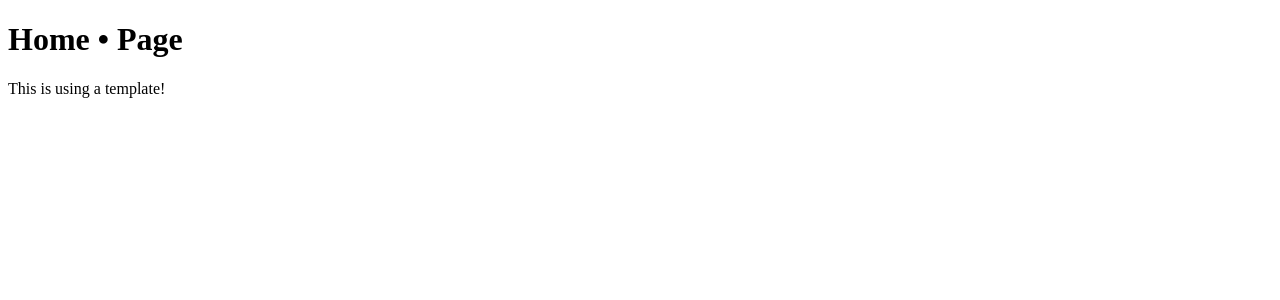
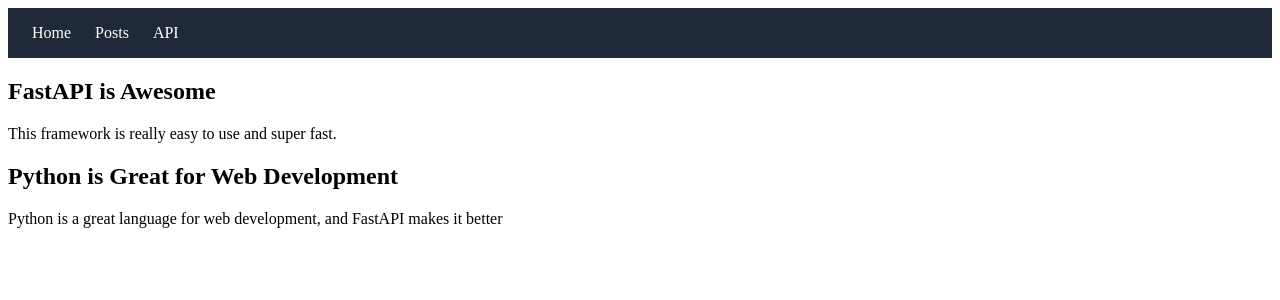
Before and after one commit to luck-shay/Fasting, a FastAPI app: page / in a window 1280 px wide. Shown: the top 300 px of the page. Run offline with FastAPI, Linux system fonts and the light colour scheme.

Commit message:
Add FastAPI static file serving and update templates
- Implement static file serving for CSS styles.
- Create layout template for consistent page structure.
- Refactor home page to use new template and render posts dynamically.

```diff
--- a/main.py
+++ b/main.py
@@ -1,8 +1,10 @@
 from fastapi import FastAPI, Request
+from fastapi.staticfiles import StaticFiles
 from fastapi.templating import Jinja2Templates
 
 app = FastAPI()
 templates = Jinja2Templates(directory="templates")
+app.mount("/static", StaticFiles(directory="static"), name="static")
 
 
 posts: list[dict] = [
@@ -21,11 +23,17 @@ posts: list[dict] = [
         "date_posted": "April 21, 2025",
     },
 ]
-@app.get("/posts", include_in_schema=False)
-@app.get("/", include_in_schema=False)
-def main(request: Request):
-    return templates.TemplateResponse(request, "home.html")
+def render_posts(request: Request):
+    return templates.TemplateResponse(
+        request,
+        "home.html",
+        {"posts": posts, "title": "Home"})
 
-@app.get("/api/posts")
+@app.get("/", name="home", include_in_schema=False)
+@app.get("/posts", name="posts", include_in_schema=False)
+def posts_page(request: Request):
+    return render_posts(request)
+
+@app.get("/api/posts", name="api_posts")
 def get_posts():
     return posts
--- /dev/null
+++ b/static/css/style.css
@@ -0,0 +1,17 @@
+nav {
+    align-items: center;
+    background: #1f2937;
+    display: flex;
+    gap: 1.5rem;
+    padding: 1rem 1.5rem;
+}
+
+nav a {
+    color: #ffffff;
+    text-decoration: none;
+}
+
+nav a:hover,
+nav a:focus-visible {
+    text-decoration: underline;
+}
--- a/templates/home.html
+++ b/templates/home.html
@@ -1,12 +1,10 @@
-<!DOCTYPE html>
-<html lang="en">
-<head>
-    <meta charset="UTF-8">
-    <meta name="viewport" content="width=device-width, initial-scale=1.0">
-    <title>FastAPI Blog</title>
-</head>
-<body>
-    <h1>Home • Page</h1>
-    <p>This is using a template!</p>
-</body>
-</html>
+{% extends "layout.html" %}
+
+{% block content %}
+    {% for post in posts %}
+        <div>
+            <h2>{{ post.title }}</h2>
+            <p>{{ post.content }}</p>
+        </div>
+    {% endfor %}
+{% endblock content %}
--- /dev/null
+++ b/templates/layout.html
@@ -0,0 +1,26 @@
+<!DOCTYPE html>
+<html lang="en">
+<head>
+    <meta charset="UTF-8">
+    <meta name="viewport" content="width=device-width, initial-scale=1.0">
+    <title>
+        {% if title %}
+            FastAPI Blog - {{ title }}
+        {% else %}
+            My Blog
+        {% endif %}
+
+    </title>
+    <link rel="stylesheet" href="{{ url_for('static', path='css/style.css') }}">
+</head>
+<body>
+    <nav aria-label="Main navigation">
+        <a href="{{ url_for('home') }}">Home</a>
+        <a href="{{ url_for('posts') }}">Posts</a>
+        <a href="{{ url_for('api_posts') }}">API</a>
+    </nav>
+
+    {% block content %}
+    {% endblock content %}
+
+</body>
```
